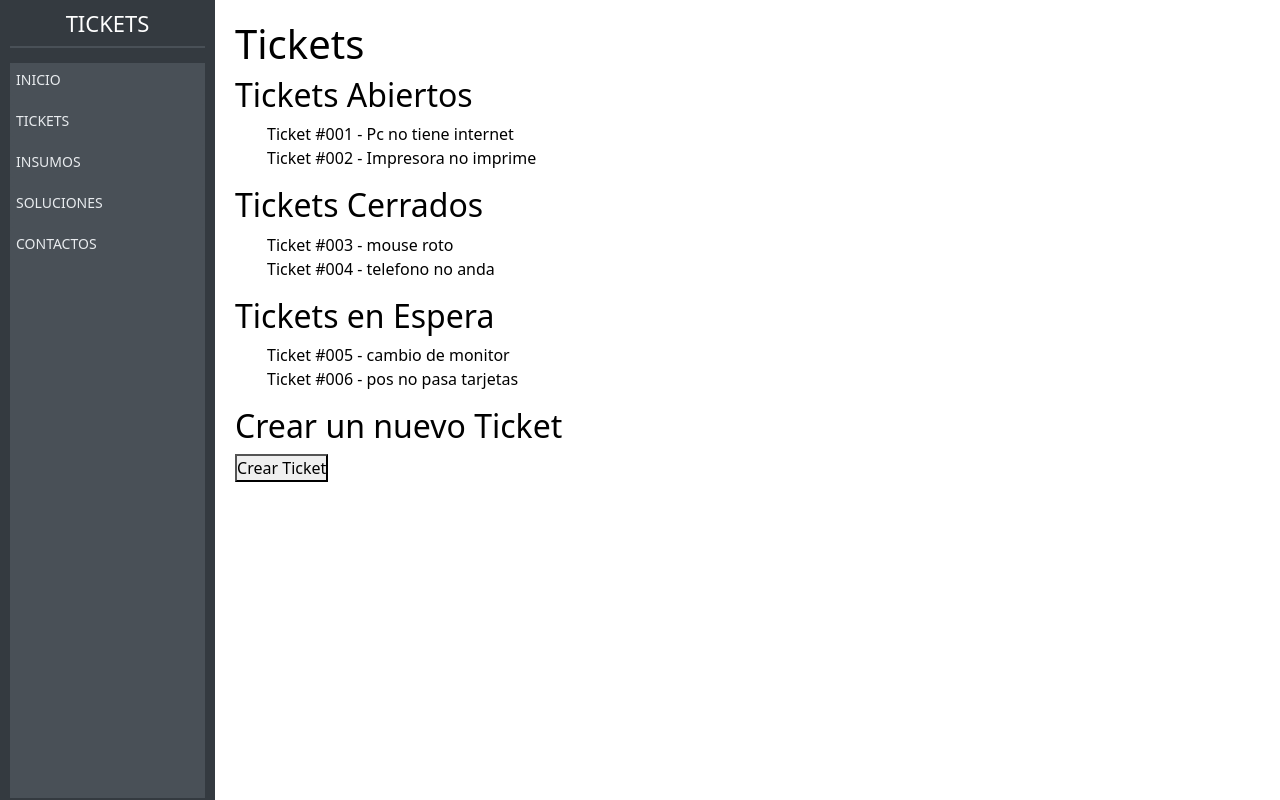
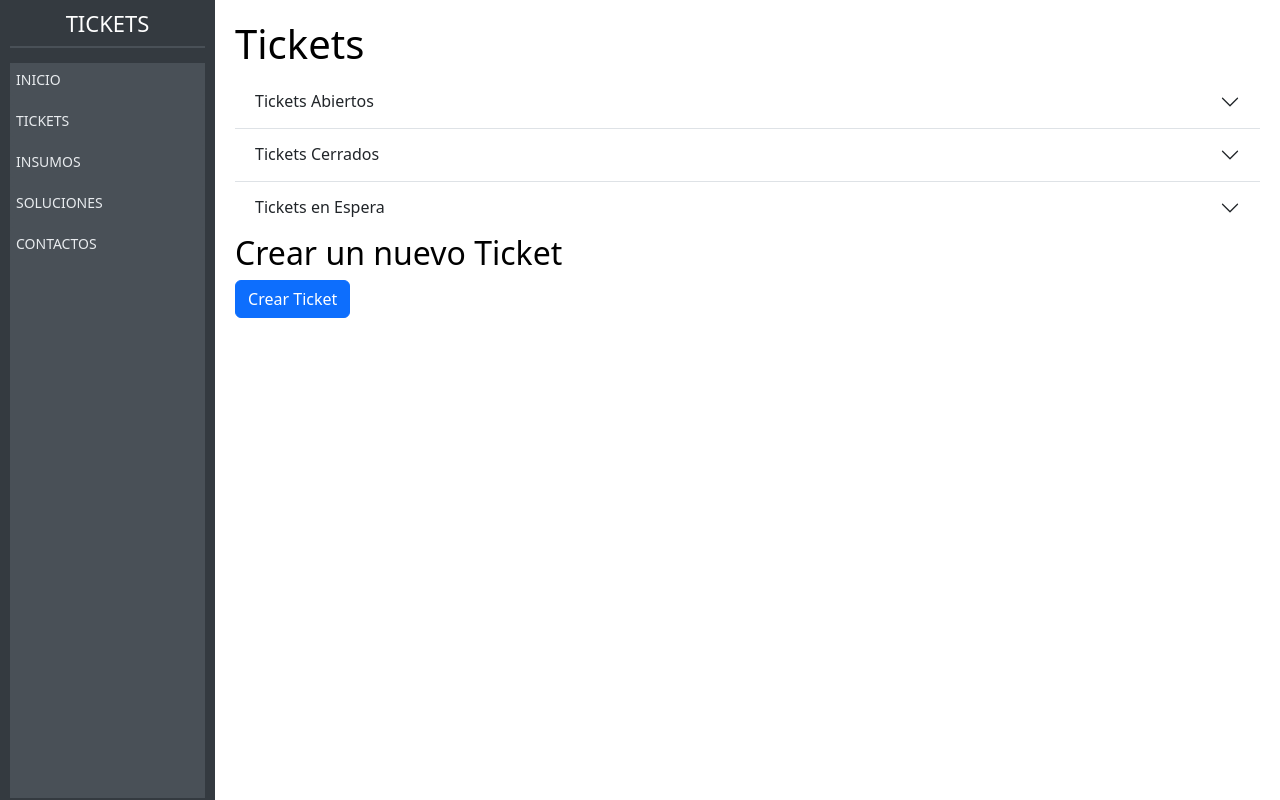
Before and after one commit to ngabrieel22/mi-repositorio, a plain HTML site: page pages/tickets.html in a window 1280 px wide. Drawn offline with nearby package versions, Linux system fonts and the light colour scheme.

Commit message:
version 3

```diff
--- a/pages/tickets.html
+++ b/pages/tickets.html
@@ -29,42 +29,77 @@
             </ul>
         </nav>
     </header>
+
     <!-- ESTRUCTURA Nº2= MAIN contenido del sitio -->
     <main>
         <h1>Tickets</h1>
-        <!-- Sección de tickets abiertos -->
-        <section>
-            <h2>Tickets Abiertos</h2>
+
+        <!-- Acordeón de tickets -->
+        <div class="accordion accordion-flush" id="accordionFlushExample">
+            <!-- Tickets Abiertos -->
+            <div class="accordion-item">
+                <h2 class="accordion-header">
+                    <button class="accordion-button collapsed" type="button" data-bs-toggle="collapse" data-bs-target="#flush-collapseOne" aria-expanded="false" aria-controls="flush-collapseOne">
+                        Tickets Abiertos
+                    </button>
+                </h2>
+                <div id="flush-collapseOne" class="accordion-collapse collapse" data-bs-parent="#accordionFlushExample">
+                    <div class="accordion-body">
                         <ul>
                             <li>Ticket #001 - Pc no tiene internet</li>
                             <li>Ticket #002 - Impresora no imprime</li>
                             <!-- Más tickets abiertos -->
                         </ul>
-        </section>
+                    </div>
+                </div>
+            </div>
 
-        <!-- Sección de tickets cerrados -->
-        <section>
-            <h2>Tickets Cerrados</h2>
+            <!-- Tickets Cerrados -->
+            <div class="accordion-item">
+                <h2 class="accordion-header">
+                    <button class="accordion-button collapsed" type="button" data-bs-toggle="collapse" data-bs-target="#flush-collapseTwo" aria-expanded="false" aria-controls="flush-collapseTwo">
+                        Tickets Cerrados
+                    </button>
+                </h2>
+                <div id="flush-collapseTwo" class="accordion-collapse collapse" data-bs-parent="#accordionFlushExample">
+                    <div class="accordion-body">
                         <ul>
                             <li>Ticket #003 - mouse roto</li>
                             <li>Ticket #004 - telefono no anda</li>
                             <!-- Más tickets cerrados -->
                         </ul>
-        </section>
+                    </div>
+                </div>
+            </div>
 
-        <!-- Sección de tickets en espera -->
-        <section>
-            <h2>Tickets en Espera</h2>
+            <!-- Tickets en Espera -->
+            <div class="accordion-item">
+                <h2 class="accordion-header">
+                    <button class="accordion-button collapsed" type="button" data-bs-toggle="collapse" data-bs-target="#flush-collapseThree" aria-expanded="false" aria-controls="flush-collapseThree">
+                        Tickets en Espera
+                    </button>
+                </h2>
+                <div id="flush-collapseThree" class="accordion-collapse collapse" data-bs-parent="#accordionFlushExample">
+                    <div class="accordion-body">
                         <ul>
                             <li>Ticket #005 - cambio de monitor</li>
                             <li>Ticket #006 - pos no pasa tarjetas</li>
                             <!-- Más tickets en espera -->
                         </ul>
-        </section>
+                    </div>
+                </div>
+            </div>
+        </div>
 
         <!-- Botón para crear un nuevo ticket -->
         <section>
             <h2>Crear un nuevo Ticket</h2>
-            <button onclick="window.location.href='crear_ticket.html';">Crear Ticket</button>
+            <button class="btn btn-primary" onclick="window.location.href='crear_ticket.html';">Crear Ticket</button>
         </section>
     </main>
+
+    <!-- Bootstrap JS -->
+    <script src="https://cdn.jsdelivr.net/npm/bootstrap@5.3.0/dist/js/bootstrap.bundle.min.js"></script>
+</body>
+
+</html>
```
Lines whose indentation alone changed are shown as unchanged.
